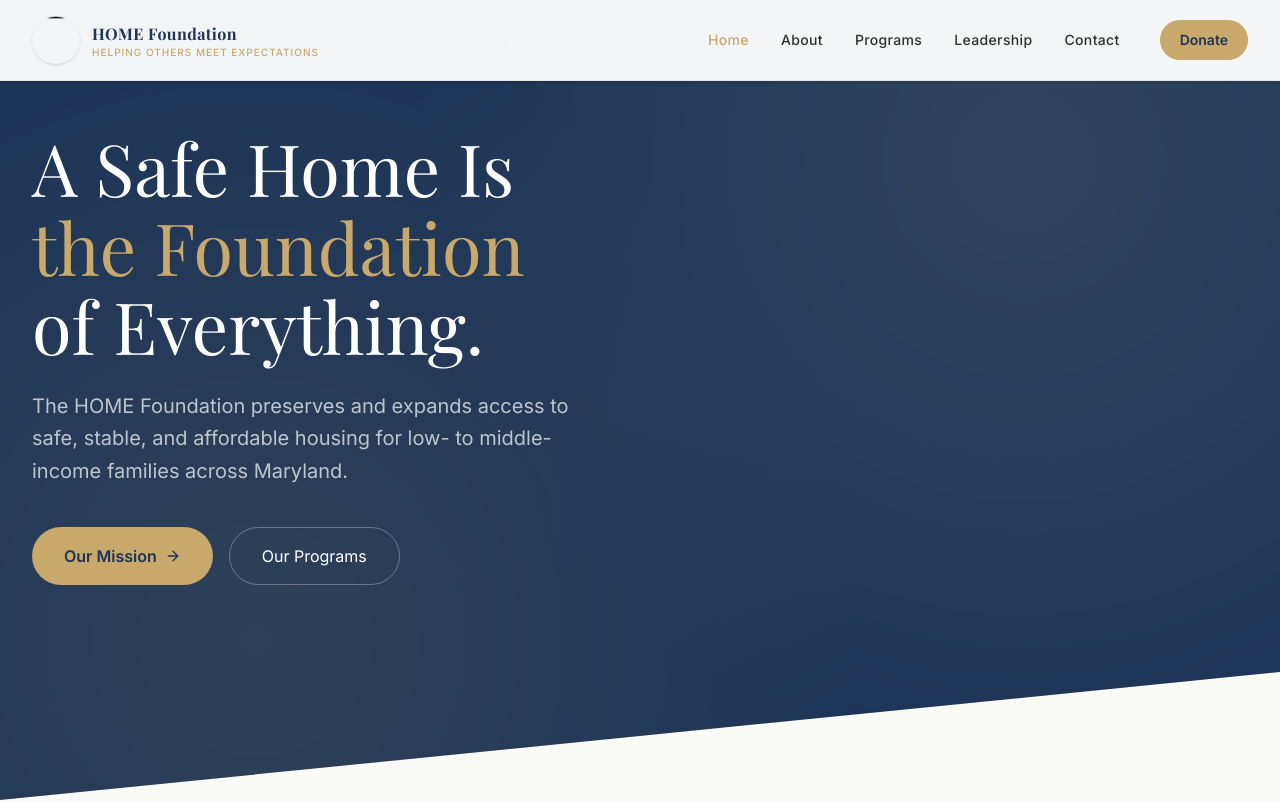
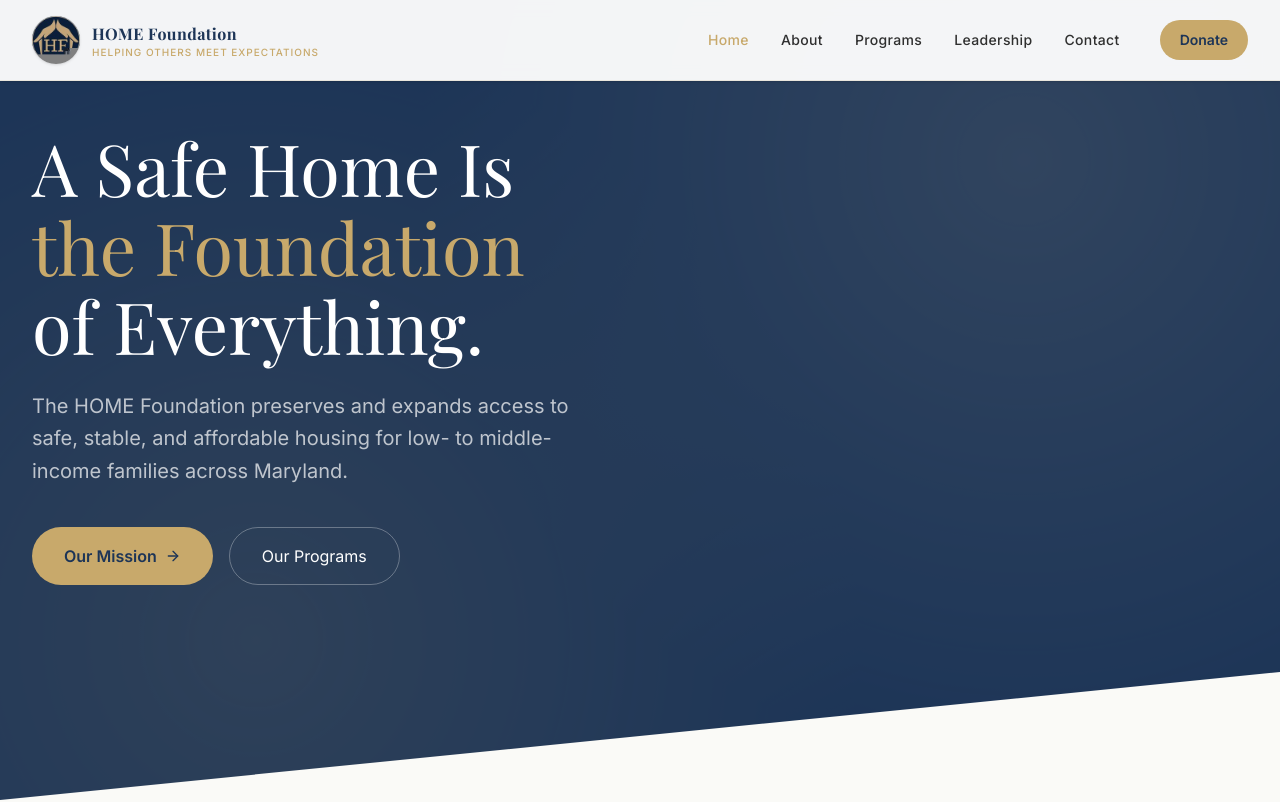
Before and after one commit to shadowapp-pixel/home-foundation, a Next.js app: page / in a window 1280 px wide. Shown: the top 802 px of the page. Built offline with nearby package versions, Linux system fonts and the light colour scheme; a web font is replaced by a local one.

Commit message:
Fix logo: use JPG (PNG was blank), object-cover

```diff
--- a/src/components/Navbar.tsx
+++ b/src/components/Navbar.tsx
@@ -27,11 +27,11 @@
           <Link href="/" className="flex items-center gap-3 group">
             <div className="w-12 h-12 rounded-full overflow-hidden flex-shrink-0 relative shadow-sm">
               <Image
-                src="/hf-logo.png"
+                src="/hf-logo.jpg"
                 alt="HOME Foundation Logo"
                 fill
                 sizes="48px"
-                className="object-contain"
+                className="object-cover"
                 priority
               />
             </div>
```
